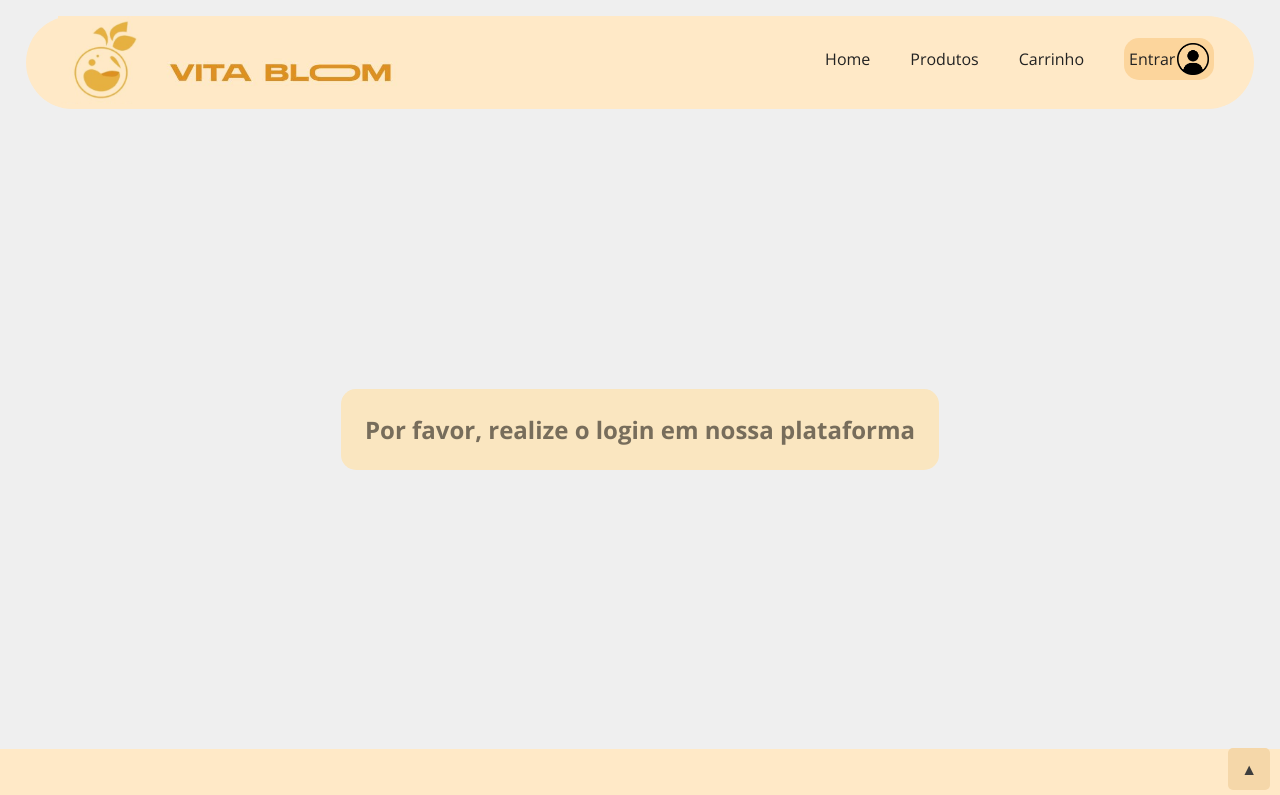
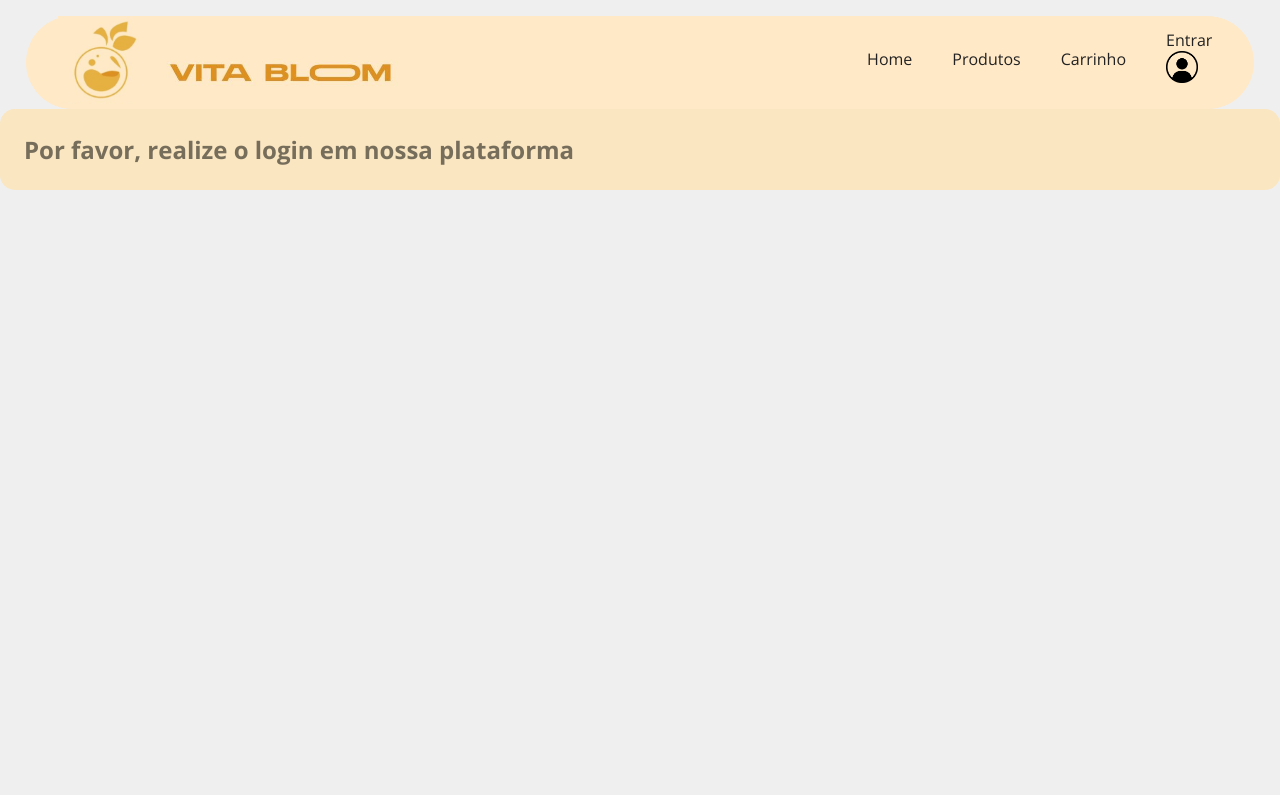
Before and after one commit to AdrianFurquim/VitaBloom-Front-End, a React (Vite) app: page /carrinho in a window 1280 px wide. Shown: the top 795 px of the page. Built offline with nearby package versions, Linux system fonts and the light colour scheme.

Commit message:
Improving Routes

```diff
--- a/package.json
+++ b/package.json
@@ -12,6 +12,7 @@
   },
   "dependencies": {
     "axios": "^1.7.9",
+    "history": "^5.3.0",
     "http-proxy-middleware": "^2.0.6",
     "json-server": "^0.17.4",
     "react": "^18.2.0",
--- a/src/App.jsx
+++ b/src/App.jsx
@@ -1,17 +1,9 @@
-import { BrowserRouter as Router, Routes, Route } from "react-router-dom";
+import { BrowserRouter } from "react-router-dom";
 
-import Home from "./pages/home/Home";
-import Conteiner from "./components/layout/Conteiner";
-import Navbar from "./components/layout/Navbar";
-import Footer from "./components/layout/Footer";
-import Catalogo from "./pages/catalog/Catalogo";
-import Carrinho from "./pages/cart/Carrinho";
-import UsuarioLogin from "./pages/userLogin/UsuarioLogin";
-import CadastroUsuario from "./pages/userCad/CadastroUsuario";
 import styles from "./components/user/UsuarioNavbar.module.css";
-import ButtonTop from "./components/layout/ButtonTop";
 import { useState } from "react";
 import { AuthProvider } from "./context";
+import RoutesComp from "./routes";
 
 function App() {
 
@@ -33,20 +25,9 @@ function App() {
 
   return (
     <AuthProvider>
-      <Router>
-        <Navbar name={nome} logado={logado}/>
-        <Conteiner customClass="min_heigth">
-          <Routes>
-            <Route path="/" element={<Home />} />
-            <Route path="/catalogo" element={<Catalogo idUsuario={idUsuario}/>} />
-            <Route path="/carrinho" element={<Carrinho idUsuario={idUsuario}/>} />
-            <Route path="/usuario/login" element={<UsuarioLogin handleResult={updateNome}/>} />
-            <Route path="/usuario/cadastro" element={<CadastroUsuario/>} />
-          </Routes>
-        </Conteiner>
-        <ButtonTop/>
-        <Footer/>
-      </Router>
+      <BrowserRouter>
+          <RoutesComp />
+        </BrowserRouter>
     </AuthProvider>
   )
 }
--- /dev/null
+++ b/src/pages/main/index.jsx
@@ -0,0 +1,12 @@
+import { Outlet } from "react-router-dom"
+import Navbar from "../../components/layout/Navbar"
+
+export default function Main() {
+
+    return(
+        <>
+            <Navbar/>
+            <Outlet />
+        </>
+    )
+}
--- /dev/null
+++ b/src/routes/index.jsx
@@ -0,0 +1,22 @@
+import { Route, Routes } from "react-router-dom";
+import Home from "../pages/home/Home";
+import Catalogo from "../pages/catalog/Catalogo";
+import Carrinho from "../pages/cart/Carrinho";
+import UsuarioLogin from "../pages/userLogin/UsuarioLogin";
+import CadastroUsuario from "../pages/userCad/CadastroUsuario";
+import Main from "../pages/main";
+
+export default function RoutesComp() {
+
+    return(
+        <Routes>
+            <Route element={<Main />}>
+                <Route path="/" element={<Home />} />
+                <Route path="/catalogo" element={<Catalogo />} />
+                <Route path="/carrinho" element={<Carrinho />} />
+                <Route path="/usuario/login" element={<UsuarioLogin />} />
+                <Route path="/usuario/cadastro" element={<CadastroUsuario />} />
+            </Route>
+        </Routes>
+    )
+}
```
Also changed, not shown: 2 other files (tests, documents, lock files or other folders).
